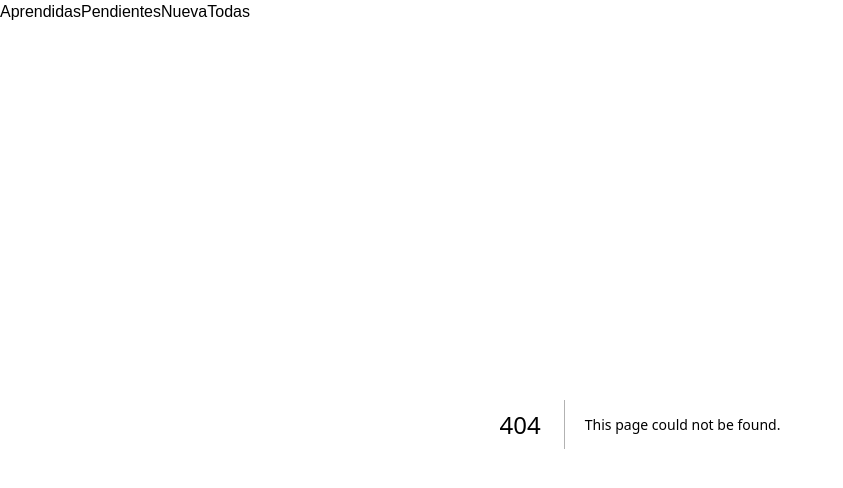
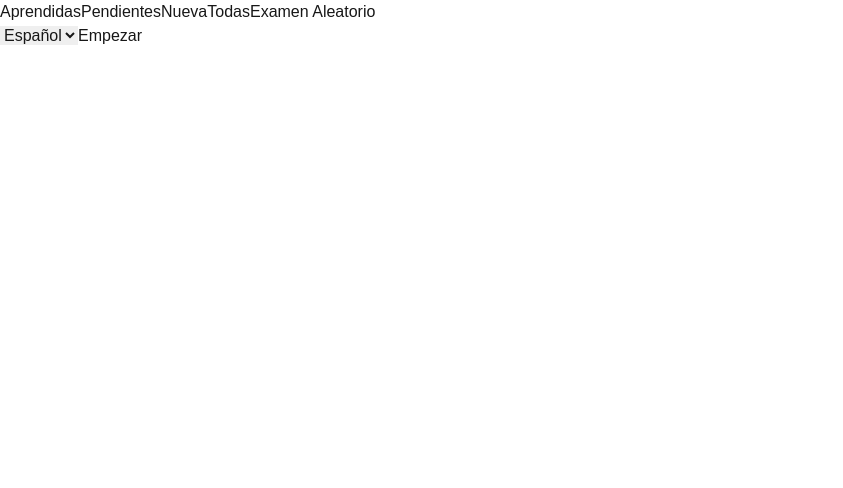
Before and after one commit to yaelmeyer/diccionario-next, a Next.js app: page /examen/aleatorio in a window 1280 px wide. Before the commit this address had no page. Shown: the top 488 px of the page, without its empty margins (0-843 px from the left). Built offline with nearby package versions, Linux system fonts and the light colour scheme; no server answers; the database is empty.

Commit message:
se genera examen aleatorio

```diff
--- /dev/null
+++ b/src/app/examen/aleatorio/page.tsx
@@ -0,0 +1,12 @@
+import { getAllPalabras } from "@/actions/palabrasDAO";
+import FormInicioExamen from "../ui/FormInicioExamen";
+
+export default async function ExamenAleatorio() {
+    const allPalabras = await getAllPalabras()
+
+  return (
+    <div>
+      <FormInicioExamen allPalabras={allPalabras!}/>
+    </div>
+  );
+}
--- /dev/null
+++ b/src/app/examen/ui/FormInicioExamen.tsx
@@ -0,0 +1,66 @@
+'use client'
+
+import { useState } from "react";
+import { useForm } from "react-hook-form";
+import PalabrasAleatorias from "./PalabrasAleatorias";
+import AllPalabras from "@/app/palabras/todas/page";
+import { Palabra } from "@/interfaces/Palabra";
+
+interface Props{
+  allPalabras : Palabra[]
+}
+
+type camposForm = {
+  idioma  : string
+}
+
+const irAExamen = () =>{
+
+}
+
+const cantPalabras = 3
+
+export default function FormInicioExamen({allPalabras}:Props) {
+  const {register, handleSubmit} = useForm<camposForm>()
+  const[iniciado, setIniciado] = useState(false)
+  const [idioma, setIdioma] = useState('')
+  const [palabras, setPalabras] = useState<Palabra[]>([])
+
+  const iniciarIdioma = (data: camposForm) =>{
+    obtenerAleatorios()
+    setIdioma(data.idioma)
+    setIniciado(true)
+  }
+
+  const obtenerAleatorios = () =>{
+    let palabrasAleatorias = []
+    for(let cont = 0; cont < cantPalabras; cont ++){
+        palabrasAleatorias.push(allPalabras![Math.floor(Math.random() * allPalabras!?.length)])
+    }
+
+    setPalabras(palabrasAleatorias)
+  }
+
+  return (
+    <div>
+      {
+        !iniciado && (
+          <form onSubmit={handleSubmit(iniciarIdioma)} className="flex flex-col">
+              <select id="idioma" className="bg-gray-400"
+                {...register('idioma',{required:true})}
+              >
+                <option value="espaniol" className=" p2 m2">Español</option>
+                <option value="ingles" className=" p2 m2">Ingles</option>
+              </select>
+              <button type="submit" className="bg-blue-400 p2 mt-2">Empezar</button>
+          </form>
+        )
+      }
+      {
+        iniciado && (
+          <PalabrasAleatorias palabras={palabras} idioma={idioma} cantPalabras={cantPalabras} setIniciado={setIniciado}/>
+        )
+      }
+    </div>
+  );
+}
--- /dev/null
+++ b/src/app/examen/ui/PalabrasAleatorias.tsx
@@ -0,0 +1,32 @@
+'use client'
+
+import PalabraCard from "@/components/palabras/PalabraCard"
+import { Palabra } from "@/interfaces/Palabra"
+import { useState } from "react"
+
+interface Props{
+    palabras      : Palabra[]
+    idioma        : string
+    cantPalabras  : number
+    setIniciado : any
+}
+
+export default function PalabrasAleatorias({palabras, idioma, cantPalabras, setIniciado}: Props) {
+
+    const [cont, setCont] = useState(0)
+
+    const avanzarPalabra = () =>{
+      if(cont + 1 < cantPalabras)
+        setCont(cont+1)
+      else
+      setIniciado(false)
+    }
+
+
+  return (
+    <div className="bg-gray-400 flex flex-col items-center justify-center p-10">
+      <PalabraCard espaniol={palabras[cont].espaniol} ingles={palabras[cont].ingles}/>
+      <button className="p-2 m-2 bg-slate-500" onClick={avanzarPalabra}>Siguiente</button>
+    </div>
+  );
+}
--- a/src/components/ui/Sidebar.tsx
+++ b/src/components/ui/Sidebar.tsx
@@ -6,6 +6,7 @@ const navItems = [
     {path: '/palabras/pendientes', Descripcion: 'Pendientes'},
     {path: '/palabras/nueva', Descripcion: 'Nueva'},
     {path: '/palabras/todas', Descripcion: 'Todas'},
+    {path: '/examen/aleatorio', Descripcion: 'Examen Aleatorio'}
 ]
 
 export default function Sidebar() {
--- /dev/null
+++ b/src/interfaces/Palabra.ts
@@ -0,0 +1,5 @@
+export interface Palabra {
+    id          : string
+    espaniol    : string
+    ingles      : string
+}
```
